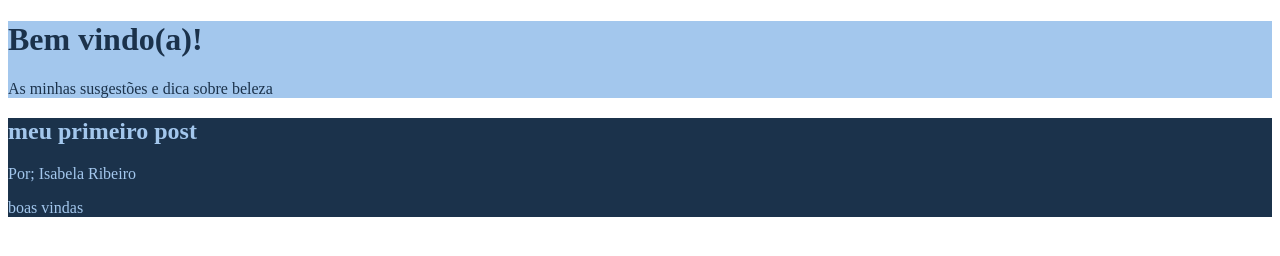
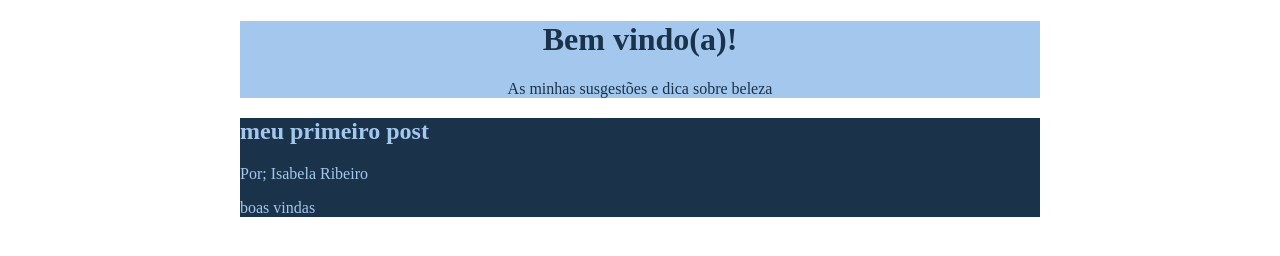
Before and after one commit to isaaribeiroo/tips, a plain HTML site: page index.html in a window 1280 px wide. Drawn offline with Linux system fonts and the light colour scheme.

Commit message:
cvbhnhcghn

```diff
--- a/index.html
+++ b/index.html
@@ -8,10 +8,15 @@
        header{
         background-color: #A3C7ED;
         color: #1B324B;
+        text-align: center;
+        max-width: 800px;
+        margin: 0 auto;
        }
        main {
         background-color: #1B324B;
         color: #A3C7ED;
+        max-width: 800px;
+        margin: 0 auto;
        }
       </style>
 </head>
```
